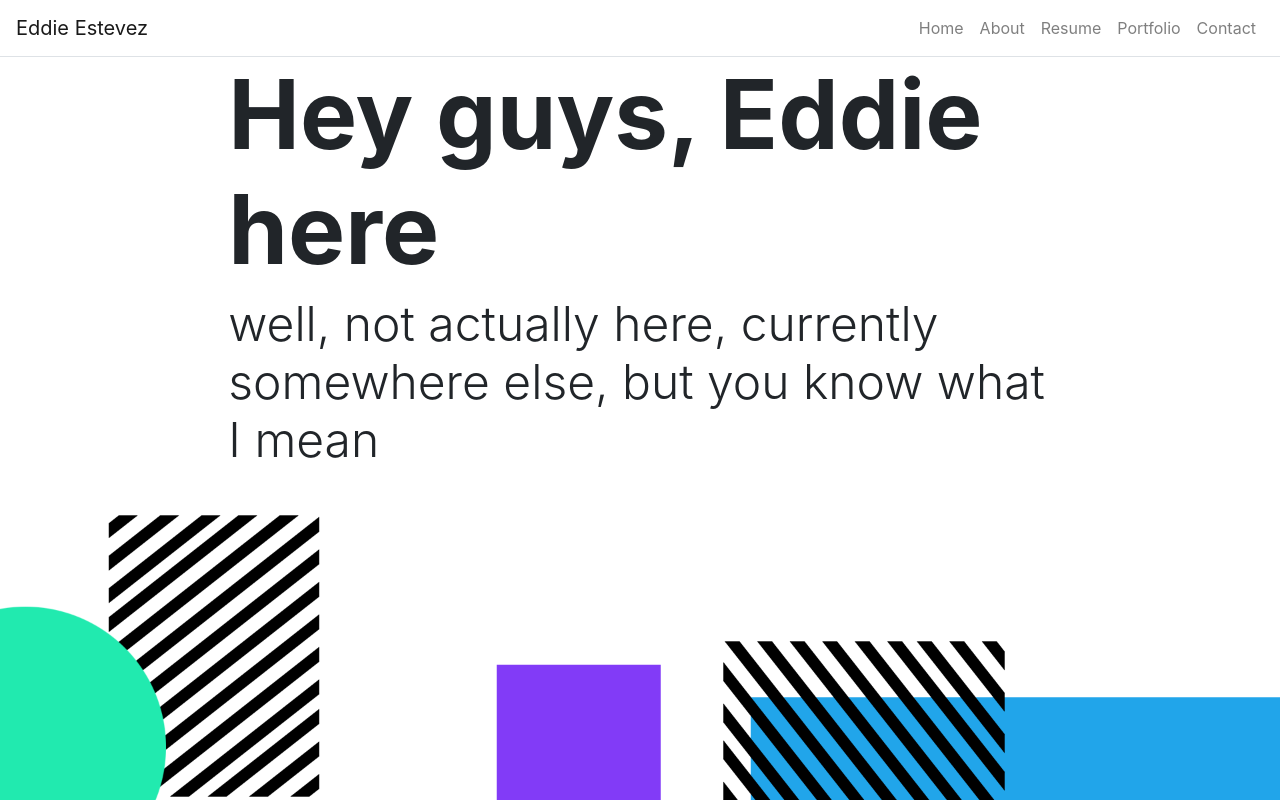
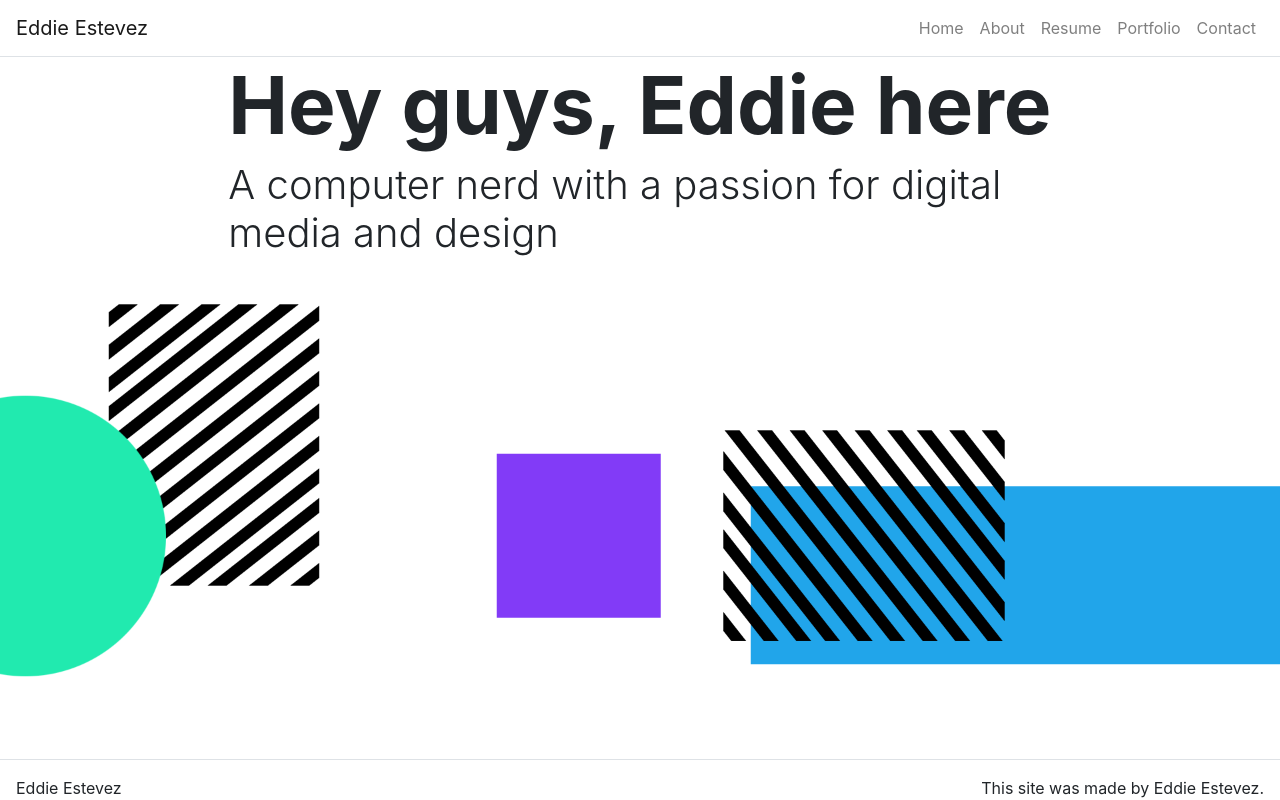
Before and after one commit to eestevez123/eddieEstevezPortfolio, a React (Create React App) app: page / in a window 1280 px wide. Shown: the top 800 px of the page. Built offline with nearby package versions, Linux system fonts and the light colour scheme.

Commit message:
before portfolio change

```diff
--- a/src/App.js
+++ b/src/App.js
@@ -34,7 +34,7 @@ constructor(props) {
     ],
     home: {
       title: "Hey guys, Eddie here",
-      subTitle: "well, not actually here, currently somewhere else, but you know what I mean"
+      subTitle: "A computer nerd with a passion for digital media and design"
     },
     about: {
       title: "About me",
--- a/src/index.css
+++ b/src/index.css
@@ -28,10 +28,10 @@ code {
 }
 
 .heroTitle {
-  font-size: 6rem;
+  font-size: 5rem;
 }
 .heroSubTitle{
-  font-size: 3rem;
+  font-size: 2.5rem;
 }
 
 @media (max-width: 992px) {
@@ -90,14 +90,30 @@ a {
 }
 
 .logoLink{
-  width: 50vw;
+  width: 24vw;
   transition: width 0.5s;
 }
 
 .logoLink:hover {
   cursor: pointer;
-  width: 55vw;
+  width: 26vw;
 }
+
+@media (max-width: 900px) {
+
+  .logoLink{
+    width: 50vw;
+    transition: width 0.5s;
+  }
+
+  .logoLink:hover {
+    cursor: pointer;
+    width: 52vw;
+  }
+
+
+}
+
 
 #videos {
   margin-left: 20vw;
--- a/src/pages/PortfolioPage.js
+++ b/src/pages/PortfolioPage.js
@@ -17,9 +17,9 @@ function PortfolioPage(props) {
             <Hero title={props.title} className="mb-0"/>
             <Content>
                 <h4>Go ahead and click on one of the following buttons to check out what I've made so far!</h4>
-                <Row><Link className="nav-link" to ="/portfolio/Video"><ImageLoad src={VideoLink}  className="logoLink"/></Link></Row>
-                <Row><Link className="nav-link" to ="/portfolio/Software"><ImageLoad src={SoftwareLink}  className="logoLink"/></Link></Row>
-                <Row><Link className="nav-link" to ="/portfolio/DigitalContent"><ImageLoad src={DigitalLink}  className="logoLink"/></Link></Row>
+                <Row><Link className="nav-link" to ="/portfolio/Video"><ImageLoad src={VideoLink}  className="logoLink"/></Link>
+                <Link className="nav-link" to ="/portfolio/Software"><ImageLoad src={SoftwareLink}  className="logoLink"/></Link>
+                <Link className="nav-link" to ="/portfolio/DigitalContent"><ImageLoad src={DigitalLink}  className="logoLink"/></Link></Row>
             </Content>
         </>
     )
```
